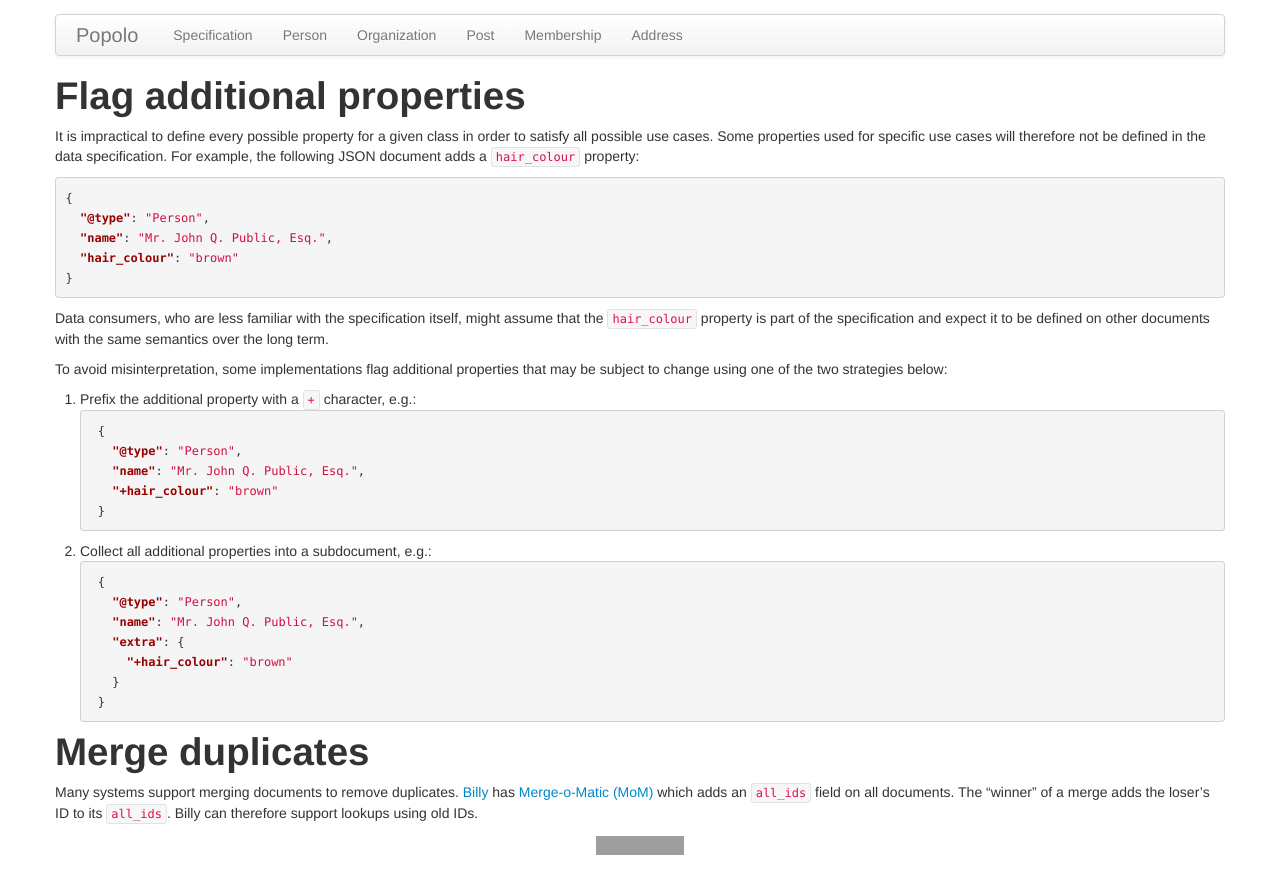
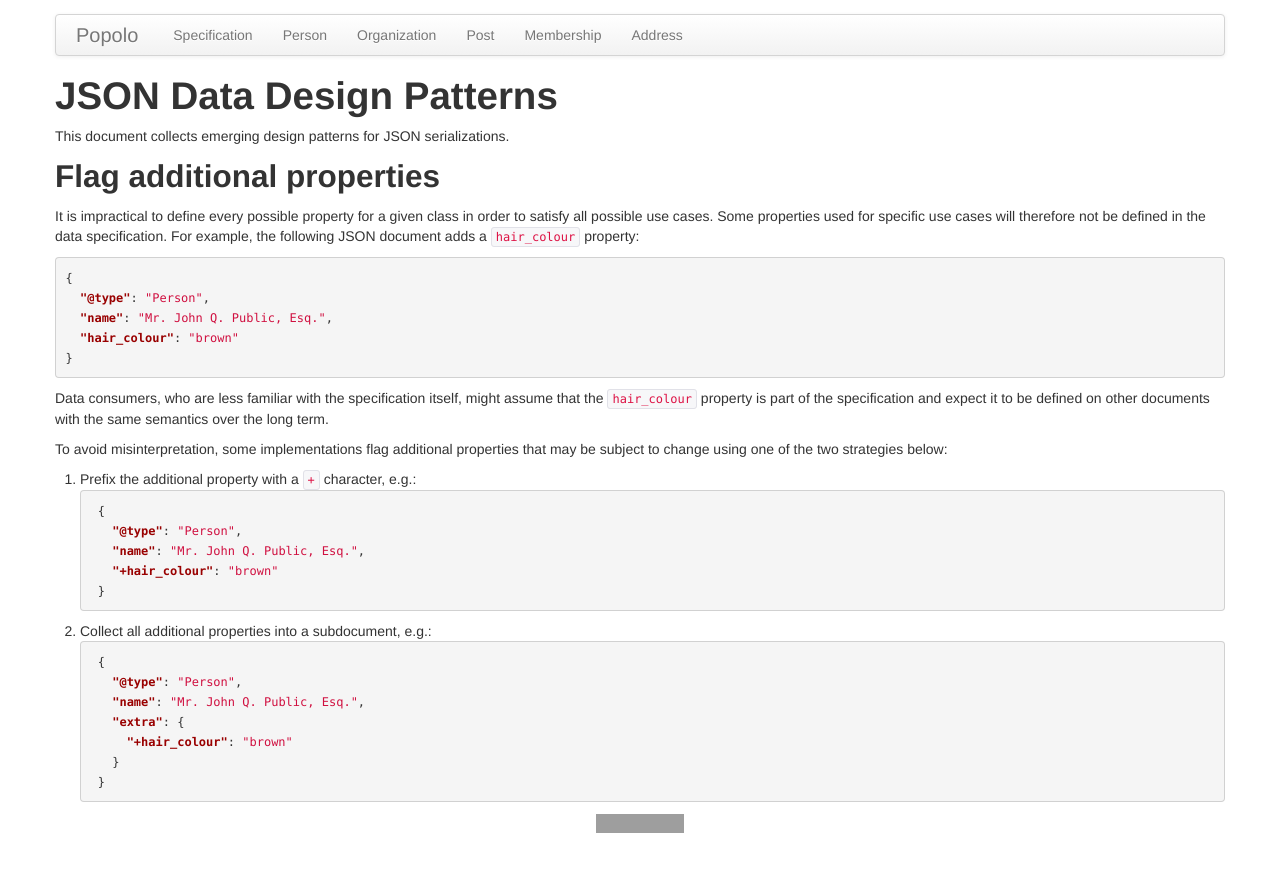
Before and after one commit to popolo-project/popolo-spec, a Jekyll site: the page built from appendices/data-patterns.md, in a window 1280 px wide. Shown: the top 894 px of the page. Built offline with Jekyll 4.4.1, drawn with Linux system fonts in a browser that asks for light colours; nearby versions of some CDN libraries; Markdown is read by kramdown in place of the engine named in the settings; grey boxes are pictures that could not be loaded.

Commit message:
split patterns document

````diff
--- a/patterns.md
+++ b/appendices/data-patterns.md
@@ -1,11 +1,15 @@
 ---
 layout: default
-title: Data Design Patterns | The Popolo Project
-id: patterns
+title: JSON Data Design Patterns | The Popolo Project
+id: data-patterns
 ---
 {% include navigation.html %}
 
-# Flag additional properties
+# JSON Data Design Patterns
+
+This document collects emerging design patterns for JSON serializations.
+
+## Flag additional properties
 
 It is impractical to define every possible property for a given class in order to satisfy all possible use cases. Some properties used for specific use cases will therefore not be defined in the data specification. For example, the following JSON document adds a `hair_colour` property:
 
@@ -42,7 +46,3 @@ To avoid misinterpretation, some implementations flag additional properties that
       }
     }
     ```
-
-# Merge duplicates
-
-Many systems support merging documents to remove duplicates. [Billy](https://github.com/sunlightlabs/billy/) has [Merge-o-Matic (MoM)](https://github.com/sunlightlabs/billy/wiki/Merge-o-matic) which adds an `all_ids` field on all documents. The "winner" of a merge adds the loser's ID to its `all_ids`. Billy can therefore support lookups using old IDs.
````
Also changed, not shown: appendices/api-patterns.md (added, +14 -0 lines), index.md (+1 -0 lines).
